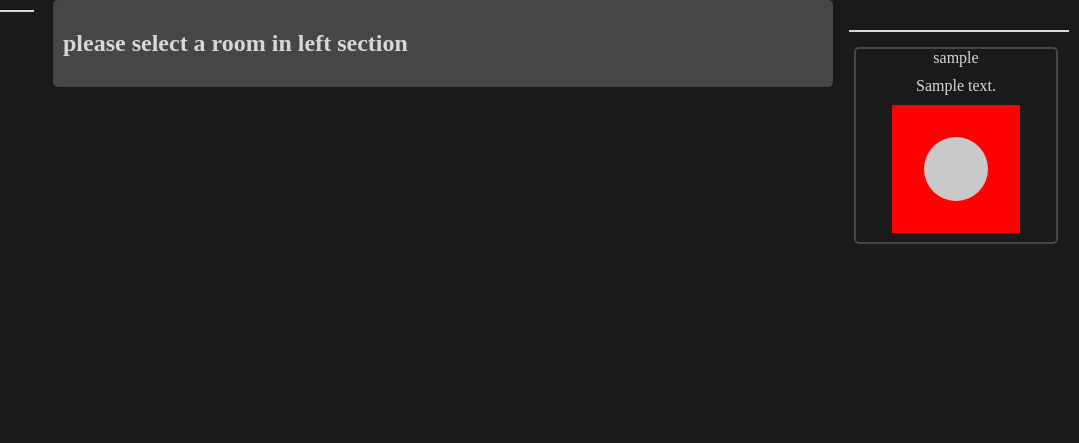
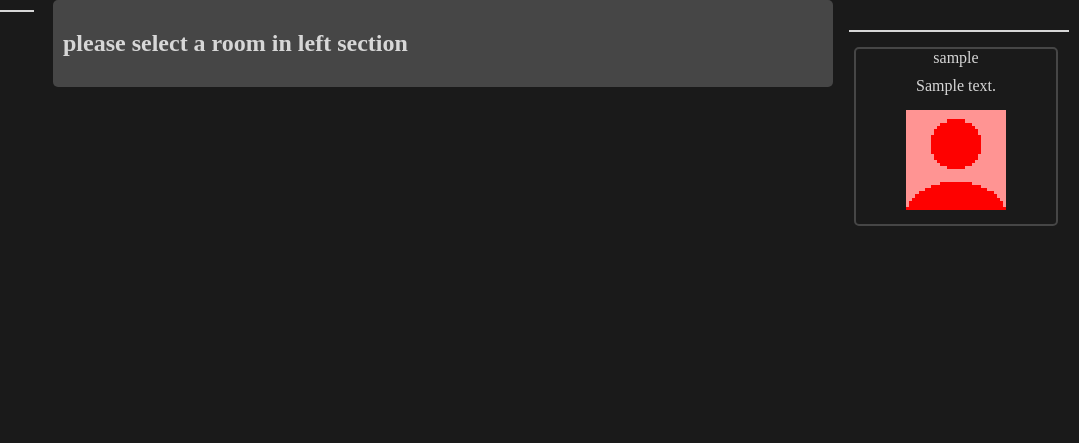
Before and after one commit to The-pixelnerds/projet-oueb, a Django app: page /channels/ in a window 1280 px wide. Shown: the top 443 px of the page, without its empty margins (201-1280 px from the left). Run offline with Django 4.2, Linux system fonts and the light colour scheme; a user stored in the database is signed in; tables that the repository leaves empty hold one stand-in row (values such as "Sample post").

Commit message:
added profile pics + cross

```diff
--- a/room/static/room/js/messages.js
+++ b/room/static/room/js/messages.js
@@ -1,5 +1,5 @@
 function addMessage(message) {
-    var deleteButton = "<button class=\"message__remove\" onclick=\"sendDelete("+message.id+")\">X</button>"
+    var deleteButton = "<button class=\"message__remove\" onclick=\"sendDelete("+message.id+")\"></button>"
 
     $("#messages").append(
         "<div id=\"message-"+message.id+"\" class=\"message\">"+
--- a/room/static/room/style.css
+++ b/room/static/room/style.css
@@ -102,6 +102,23 @@ aside{
     height: calc(100% - 50px)
 }
 
+.pfp{
+    width: 100px;
+    height: 100px;
+    margin: 5px;
+    image-rendering: pixelated;
+}
+
+.message__remove{
+    /* image supr dans static */
+    background-image: url("/static/room/images/supr.png");
+    width: 30px;
+    height: 30px;
+    border:none;
+    background-color: transparent;
+    /* change image size */
+    background-size: 30px 30px;
+}
 
 .person{
     border: 2px solid var(--background-shadow);
--- a/room/templates/room/home.html
+++ b/room/templates/room/home.html
@@ -31,7 +31,7 @@
         <div class="person">
             <p>{{ person.user.username }}</p>
             <p>{{ person.description }}</p>
-            <img src="{% static 'room/images/profilepic.png' %}" alt="profil" style="filter:hue-rotate( {{ person.colorRotation }}deg);">
+            <img class="pfp" src="{% static 'room/images/profilepic.png' %}" alt="profil" style="filter:hue-rotate( {{ person.colorRotation }}deg);">
             {% if details.isadmin %}
                 <a href="{% url 'room:edit_user_perm' person.user.id %}">change perms</a>
             {% endif %}
--- a/room/templates/room/view.html
+++ b/room/templates/room/view.html
@@ -44,7 +44,7 @@
             </div>
             <div class="message_text">{{ message.message }}</div>
             {% if message.user.id == details.user.id or details.canremoveMessage %}
-                <button class="message__remove" onclick="sendDelete({{ message.id }})">X</button>
+                <button class="message__remove" onclick="sendDelete({{ message.id }})"></button>
             {% endif %}
         </div>
     {% endfor %}
@@ -71,7 +71,7 @@
                 <p>{{ person.user.username }}</p>
                 <p>{{ person.description }}</p>
             </div>
-            <img src="{% static 'room/images/profilepic.png' %}" alt="profil" style="filter:hue-rotate( {{ person.colorRotation }}deg);">
+            <img class="pfp" src="{% static 'room/images/profilepic.png' %}" alt="profil" style="filter:hue-rotate( {{ person.colorRotation }}deg);">
             {% if details.isadminroom %}
                 <a href="{% url 'room:edit_room_user_perm' room.id person.user.id %}">change room perms</a>
             {% endif %}
```
Also changed, not shown: room/static/room/images/profilepic.png, room/static/room/images/supr.png (added).
